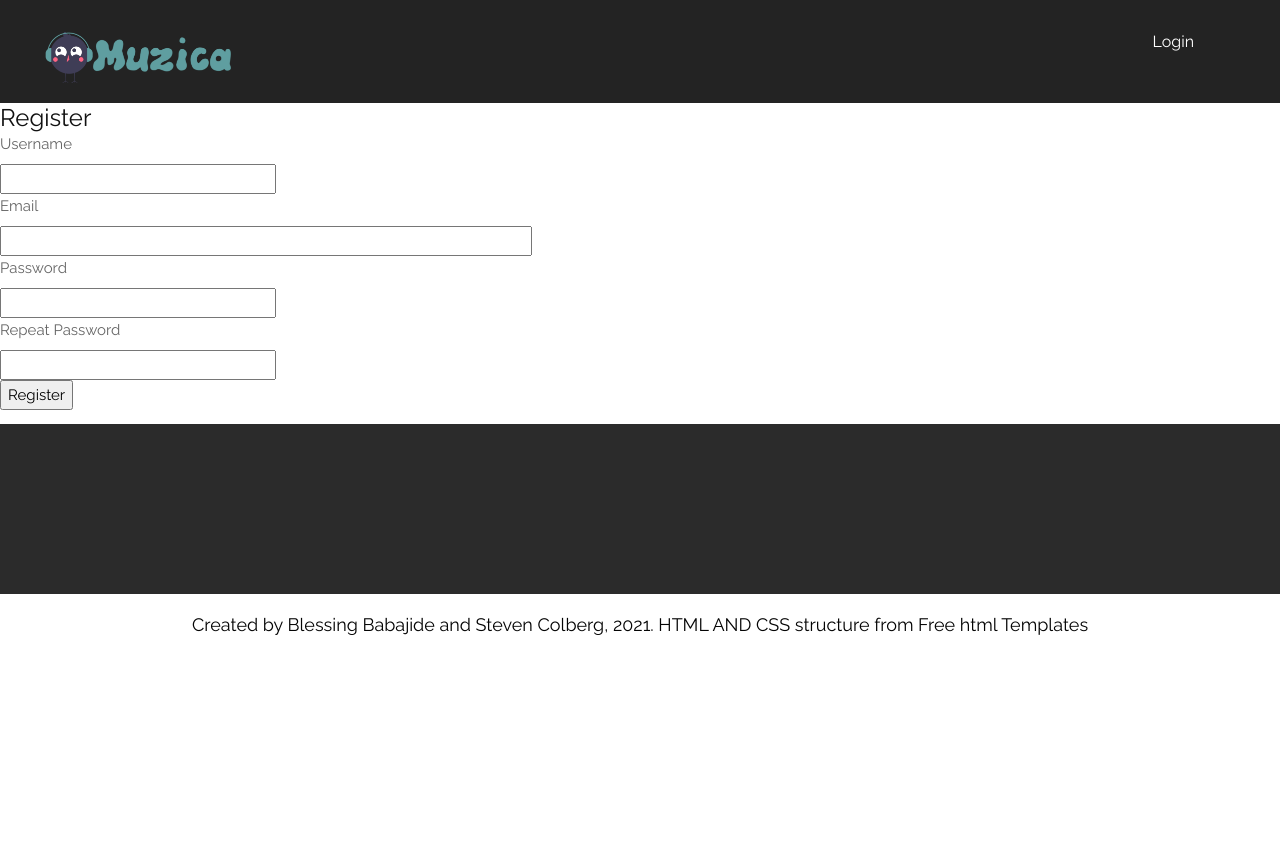
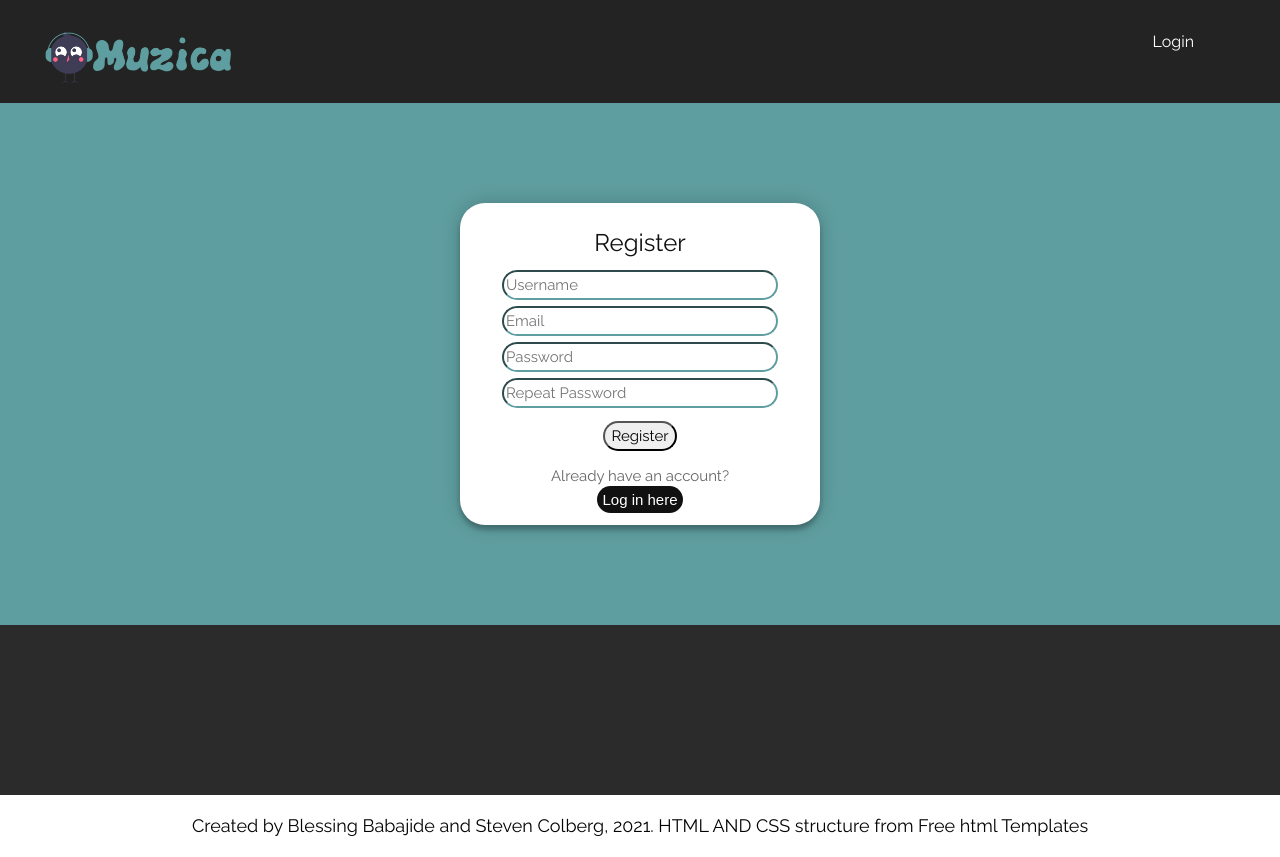
Before and after one commit to web-deving/Spotify-app, a Flask app: page /register in a window 1280 px wide. Before the commit the page ends 635 px from the top, so only its background shows below. Run offline with Flask 2, Linux system fonts and the light colour scheme; some libraries are stand-ins or nearby versions.

Commit message:
Frontend on login and register pages

```diff
--- /dev/null
+++ b/app/static/register.css
@@ -0,0 +1,77 @@
+h1{
+    font-size: 24px;
+    letter-spacing: 0px;
+    font-weight: normal;
+    position: relative;
+    padding: 0px;
+    font-weight: normal;
+    line-height: normal;
+    color: #111111;
+    margin: 10px;
+}
+
+body{
+    background-color: cadetblue;
+}
+
+form{
+    border-radius: 25px;
+    display: block;
+    margin: 0em;
+}
+
+.allform{
+    position: relative;
+    z-index: 1;
+    background: #FFFFFF;
+    max-width: 360px;
+    max-height: 322px;
+    margin: 100px auto 100px;
+    padding: 15px;
+    text-align: center;
+    box-shadow: 0 0 20px 0 rgb(0 0 0 / 20%), 0 5px 5px 0 rgb(0 0 0 / 24%);
+}
+
+.username{
+    border-radius: 25px;
+    border-color: cadetblue;
+    margin-top: 3px;
+    margin-bottom: 3px;
+}
+
+.password{
+    border-radius: 25px;
+    border-color: cadetblue;
+    margin-top: 3px;
+    margin-bottom: 3px;
+}
+
+.email{
+    border-radius: 25px;
+    border-color: cadetblue;
+    margin-top: 3px;
+    margin-bottom: 3px;
+}
+
+.password2{
+    border-radius: 25px;
+    border-color: cadetblue;
+    margin-top: 3px;
+    margin-bottom: 3px;
+}
+
+.sign_up_button{
+    border-radius: 25px;
+    margin: 10px;
+}
+
+.message{
+    margin-top: 3px;
+}
+.login_here{
+    background-color: #111111;
+    color: #ffffff;
+    font-family: Arial, Helvetica, sans-serif;
+    border-radius: 25px;
+    padding: 5px;
+}
--- a/app/templates/register.html
+++ b/app/templates/register.html
@@ -1,37 +1,39 @@
 {% extends "base.html" %}
+{% block content %}
+<link rel="stylesheet" href="{{ url_for('static', filename='register.css') }}">
+<body>
 
-{% block content %}
+    <form class="allform" action="{{ url_for('register') }}" method="post">
         <h1>Register</h1>
-    <form action="{{ url_for('register') }}" method="post">
         {{ form.hidden_tag() }}
+       <form class="register_form">
             <p>
-            {{ form.username.label }}<br>
-            {{ form.username(size=32) }}<br>
+                {{ form.username(size=32, class_="username", placeholder=form.username.label.text) }}<br>
                 {% for error in form.username.errors %}
                 <span style="color: red;">[{{ error }}]</span>
                 {% endfor %}
             </p>
             <p>
-            {{ form.email.label }}<br>
-            {{ form.email(size=64) }}<br>
+                {{ form.email(size=32, class_="email", placeholder=form.email.label.text) }}<br>
                 {% for error in form.email.errors %}
                 <span style="color: red;">[{{ error }}]</span>
                 {% endfor %}
             </p>
             <p>
-            {{ form.password.label }}<br>
-            {{ form.password(size=32) }}<br>
+                {{ form.password(size=32, class_="password", placeholder=form.password.label.text) }}<br>
                 {% for error in form.password.errors %}
                 <span style="color: red;">[{{ error }}]</span>
                 {% endfor %}
             </p>
             <p>
-            {{ form.password2.label }}<br>
-            {{ form.password2(size=32) }}<br>
+                {{ form.password2(size=32, class_="password2", placeholder=form.password2.label.text) }}<br>
                 {% for error in form.password2.errors %}
                 <span style="color: red;">[{{ error }}]</span>
                 {% endfor %}
             </p>
-        <p>{{ form.submit() }}</p>
+            <p>{{ form.submit(class_="sign_up_button") }}<br></p>
+            <p class="message">Already have an account?<br> <a class="login_here" href="{{ url_for('login') }}">Log in here</a></p>
         </form>
+    </form>
+    </body>
 {% endblock %}
```
Also changed, not shown: app/static/login.css (added, +62 -0 lines), app/templates/login.html (+15 -12 lines). Lines whose indentation alone changed are shown as unchanged.
